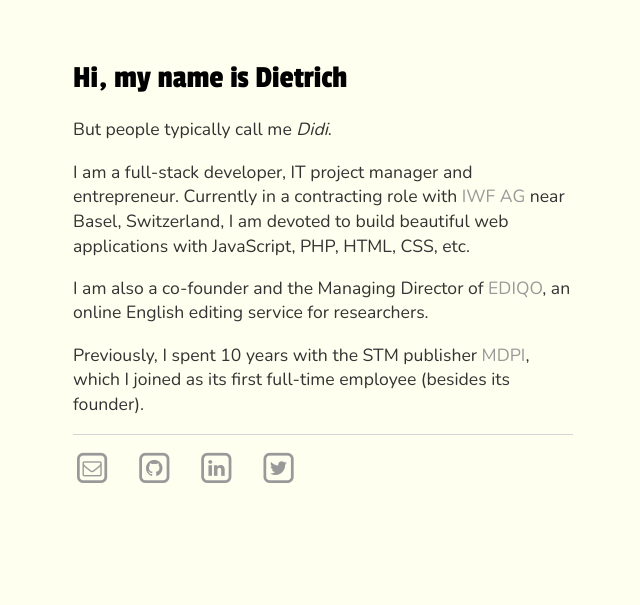
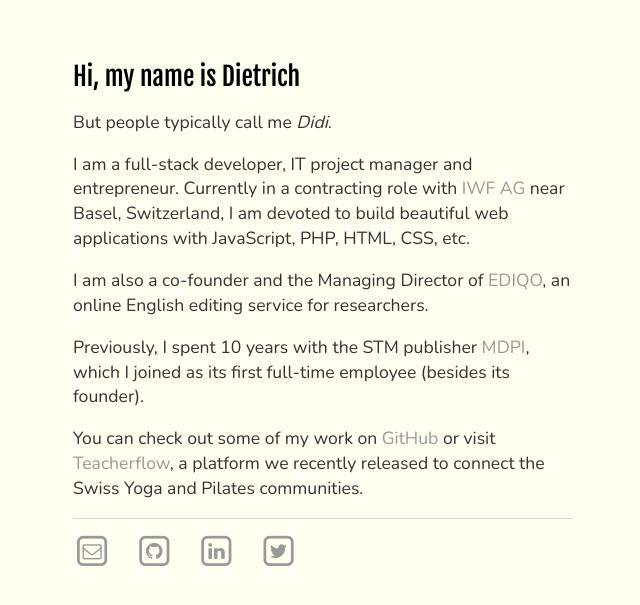
Before and after one commit to rordi/rordi.github.io, a Jekyll site: the page built from index.md, in a window 1280 px wide. Shown: the top 605 px of the page, without its empty margins (317-957 px from the left). Built offline with Jekyll 4.4.1, drawn with Linux system fonts in a browser that asks for light colours.

Commit message:
adjust the font for titles

```diff
--- a/css/main.scss
+++ b/css/main.scss
@@ -52,7 +52,7 @@ $tr-ease:   ease-in-out;
 // ===== STYLING
 
 
-@import url('https://fonts.googleapis.com/css?family=Nunito|Passion+One');
+@import url('https://fonts.googleapis.com/css?family=Nunito|Fjalla+One');
 
 body {
     margin: 60px auto;
@@ -81,8 +81,8 @@ a {
 }
 
 h1 {
-    font-family: 'Passion One', sans-serif;
-    font-size: 2em;
+    font-family: 'Fjalla One', sans-serif;
+    font-size: 1.6em;
     font-weight: 400;
 }
 
--- a/index.md
+++ b/index.md
@@ -14,3 +14,6 @@ researchers.
 
 Previously, I spent 10 years with the STM publisher [MDPI](https://www.ediqo.com/), which I joined as its first full-time
 employee (besides its founder).
+
+You can check out some of my work on [GitHub](https://github.com/rordi/) or visit [Teacherflow](https://www.teacherflow.ch/),
+a platform we recently released to connect the Swiss Yoga and Pilates communities.
```
